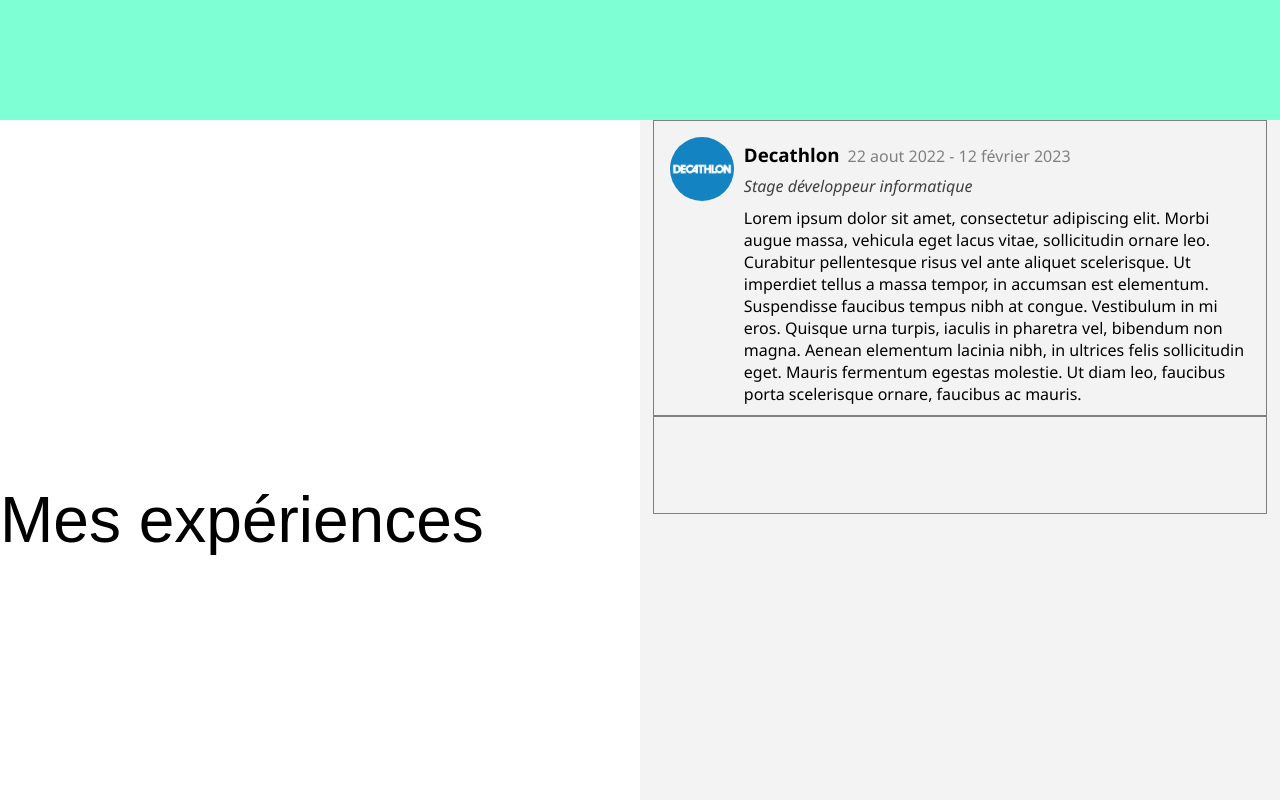
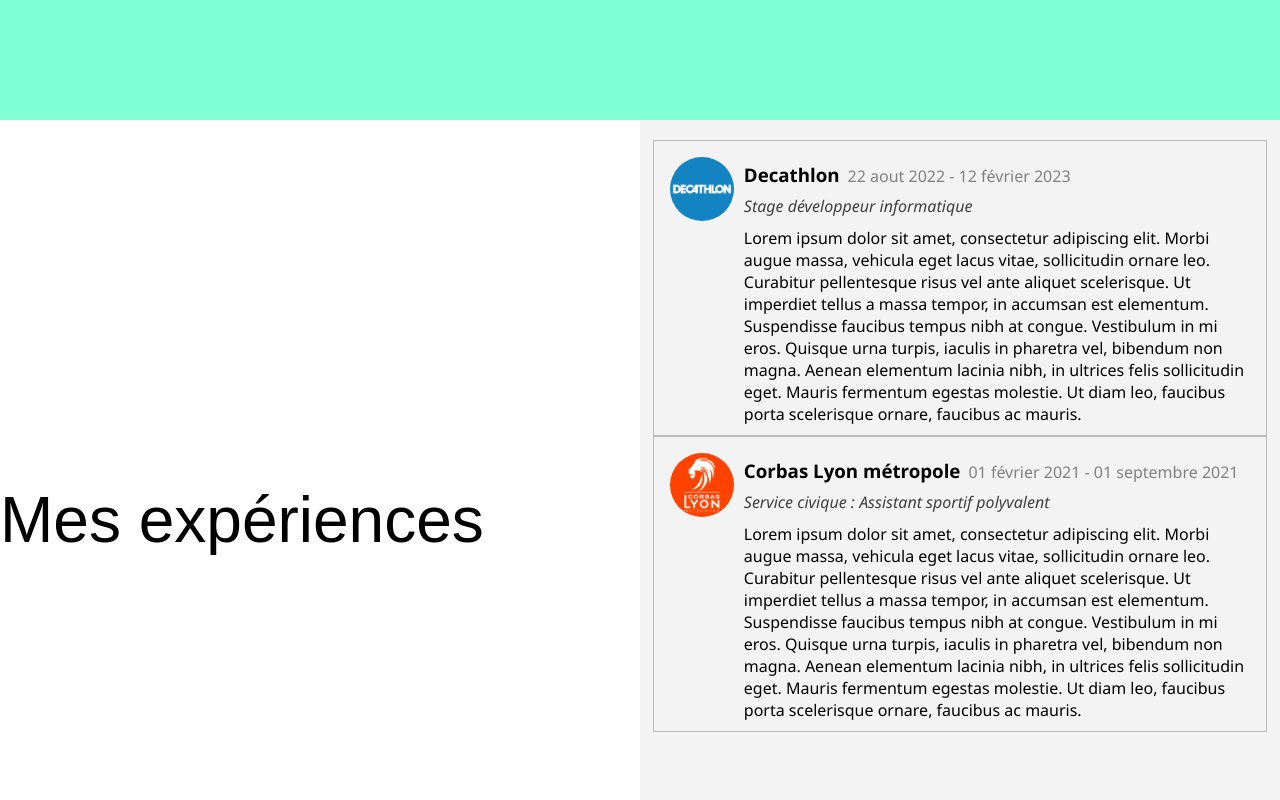
Before and after one commit to peyronth/peyronth.github.io, a plain HTML site: page index.html in a window 1280 px wide. Shown: the part 600-1400 px from the top of the page. Drawn offline with Linux system fonts and the light colour scheme.

Commit message:
[+] Set up new experience

```diff
--- a/css/main.css
+++ b/css/main.css
@@ -12,7 +12,6 @@ body {
 
 .section2 {
     width: 100%;
-    height: 200vh;
     background-color: rgb(243, 243, 243);
     display: flex;
 }
--- a/css/tweet.css
+++ b/css/tweet.css
@@ -16,14 +16,15 @@
 
 .section2-tweets {
     flex-basis: 50%;
+    padding: 20px 0;
 }
 .tweet {
     margin: 0 2%;
     padding: 10px;
-    border-top: grey solid .3px;
-    border-bottom: grey solid .2px;
-    border-left: grey solid .7px;
-    border-right: grey solid .7px;
+    border-top: rgb(187, 187, 187) solid .3px;
+    border-bottom: rgb(187, 187, 187) solid .2px;
+    border-left: rgb(187, 187, 187) solid .7px;
+    border-right: rgb(187, 187, 187) solid .7px;
 }
 .tweet:hover {
     background-color: rgb(223, 223, 223);
@@ -41,6 +42,7 @@
     border-radius: 32px;
     padding: 0;
     margin: 6px;
+    flex-shrink: 0;
 }
 .tweet-head-text-line1 {
     display: flex;
--- a/index.html
+++ b/index.html
@@ -42,23 +42,25 @@
             </div>
             <div class="tweet">
                 <div class="tweet-head">
-                    <div class="tweet-head-image">
-
-                    </div>
+                    <div class="tweet-head-image" style="background-image: url('img/logo-corbas.webp');"></div>
                     <div class="tweet-head-text">
-                        <div class="tweet-head-text-company">
-
+                        <div class="tweet-head-text-line1">
+                            <h3 class="tweet-head-text-company">
+                                Corbas Lyon métropole
+                            </h3>
+                            <p class="tweet-head-text-date">
+                                01 février 2021 - 01 septembre 2021
+                            </p>
                         </div>
-                        <div class="tweet-head-text-date">
-
-                        </div>
-                        <div class="tweet-head-text-type">
-
+                        <div class="tweet-head-text-line2">
+                            <p class="tweet-head-text-type">
+                                Service civique : Assistant sportif polyvalent
+                            </p>
                         </div>
                     </div>
                 </div>
                 <div class="tweet-content">
-
+                    Lorem ipsum dolor sit amet, consectetur adipiscing elit. Morbi augue massa, vehicula eget lacus vitae, sollicitudin ornare leo. Curabitur pellentesque risus vel ante aliquet scelerisque. Ut imperdiet tellus a massa tempor, in accumsan est elementum. Suspendisse faucibus tempus nibh at congue. Vestibulum in mi eros. Quisque urna turpis, iaculis in pharetra vel, bibendum non magna. Aenean elementum lacinia nibh, in ultrices felis sollicitudin eget. Mauris fermentum egestas molestie. Ut diam leo, faucibus porta scelerisque ornare, faucibus ac mauris.
                 </div>
             </div>
         </div>
```
Also changed, not shown: img/logo-corbas.webp (added).
